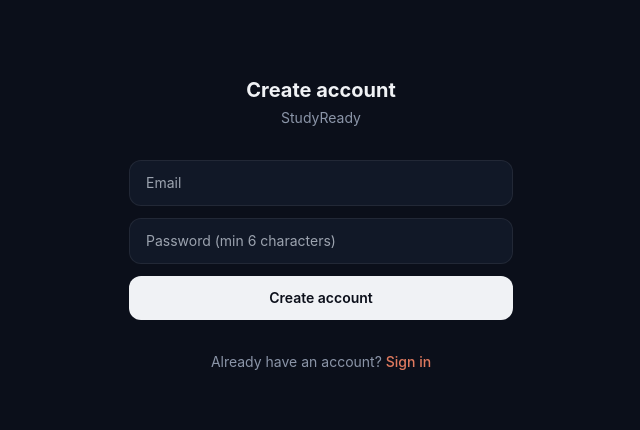
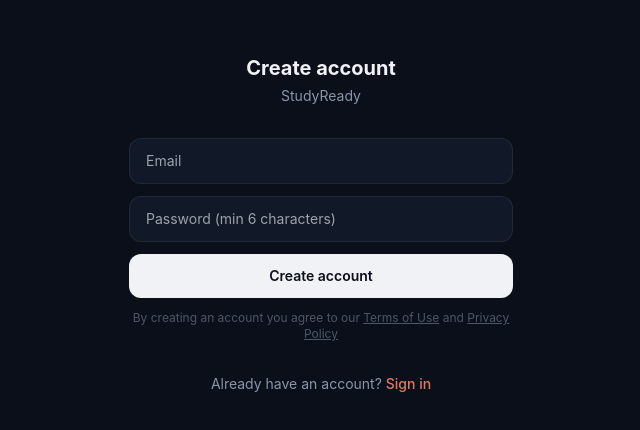
Before and after one commit to larso2424-cmd/Readiness, a Next.js app: page /auth/signup in a window 1280 px wide. Shown: the part 176-606 px from the top of the page, without its empty margins (319-959 px from the left). Built offline with nearby package versions, Linux system fonts and the light colour scheme.

Commit message:
Add terms acceptance notice to signup page

```diff
--- a/src/app/auth/signup/page.tsx
+++ b/src/app/auth/signup/page.tsx
@@ -92,6 +92,13 @@
           >
             {loading ? 'Creating account...' : 'Create account'}
           </button>
+
+          <p className="text-xs text-center" style={{ color: 'var(--text-tertiary)' }}>
+            By creating an account you agree to our{' '}
+            <Link href="/terms" className="underline hover:opacity-70 transition-opacity">Terms of Use</Link>
+            {' '}and{' '}
+            <Link href="/privacy" className="underline hover:opacity-70 transition-opacity">Privacy Policy</Link>
+          </p>
         </form>
 
         <p className="text-sm text-center" style={{ color: 'var(--text-secondary)' }}>
```
